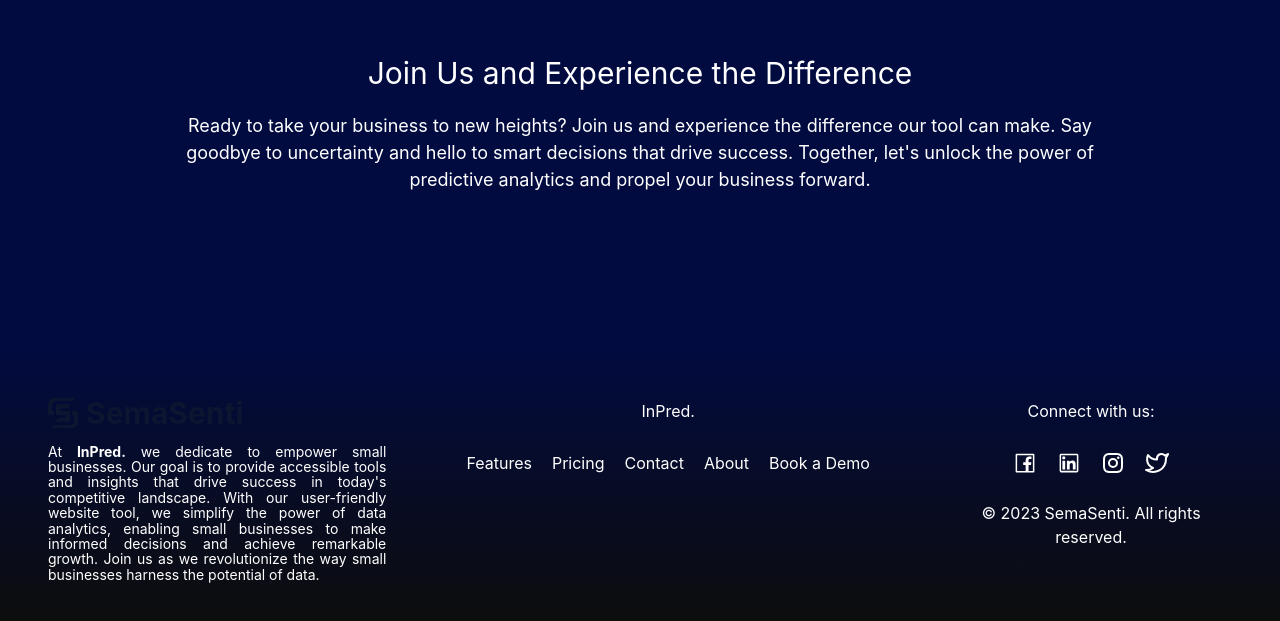
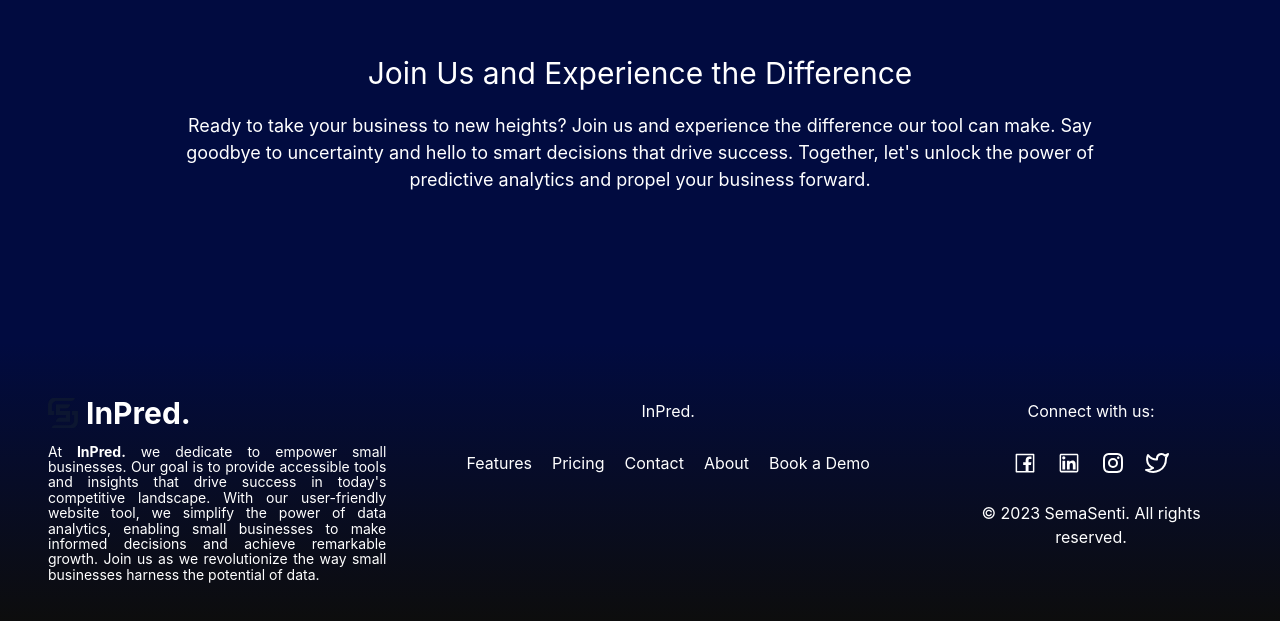
Before and after one commit to smchuma/InPred-Web-App-Frontend, a React (Vite) app: page / in a window 1280 px wide. Shown: the part 3128-3749 px from the top of the page. Built offline with nearby package versions, Linux system fonts and the light colour scheme.

Commit message:
changed the footer  name

```diff
--- a/src/components/Home/Footer/Footer.jsx
+++ b/src/components/Home/Footer/Footer.jsx
@@ -49,8 +49,8 @@ const Footer = () => {
               <Link to="/">
                 <Flex gap={2} fontWeight="bold" align="center">
                   <Image src={logo} boxSize="30px" objectFit="cover" />
-                  <Text color="#0c1631" fontSize="30px">
-                    SemaSenti
+                  <Text color="#ffffff" fontSize="30px">
+                    InPred.
                   </Text>
                 </Flex>
               </Link>
```
